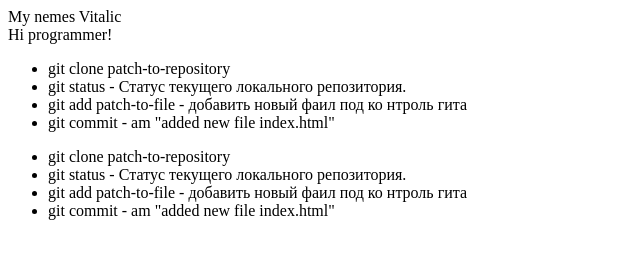
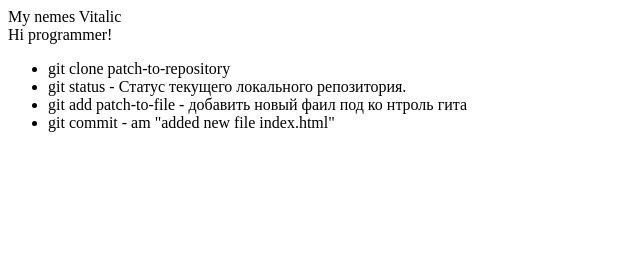
Before and after one commit to vitaliclapenko/git-lesson1, a plain HTML site: page index.html in a window 1280 px wide. Shown: the whole page, without its empty margins (0-640 px from the left). Drawn offline with Linux system fonts and the light colour scheme.

Commit message:
new index.html

```diff
--- a/index.html
+++ b/index.html
@@ -11,10 +11,4 @@
         <li>git add patch-to-file - добавить новый фаил под ко нтроль гита</li>
         <li>git commit - am "added new file index.html"</li>
     </ul>
-    <ul>
-        <li>git clone patch-to-repository</li>
-        <li>git status - Cтатус текущего локального репозитория.</li>
-        <li>git add patch-to-file - добавить новый фаил под ко нтроль гита</li>
-        <li>git commit - am "added new file index.html"</li>
-    </ul>
 </div>
```
